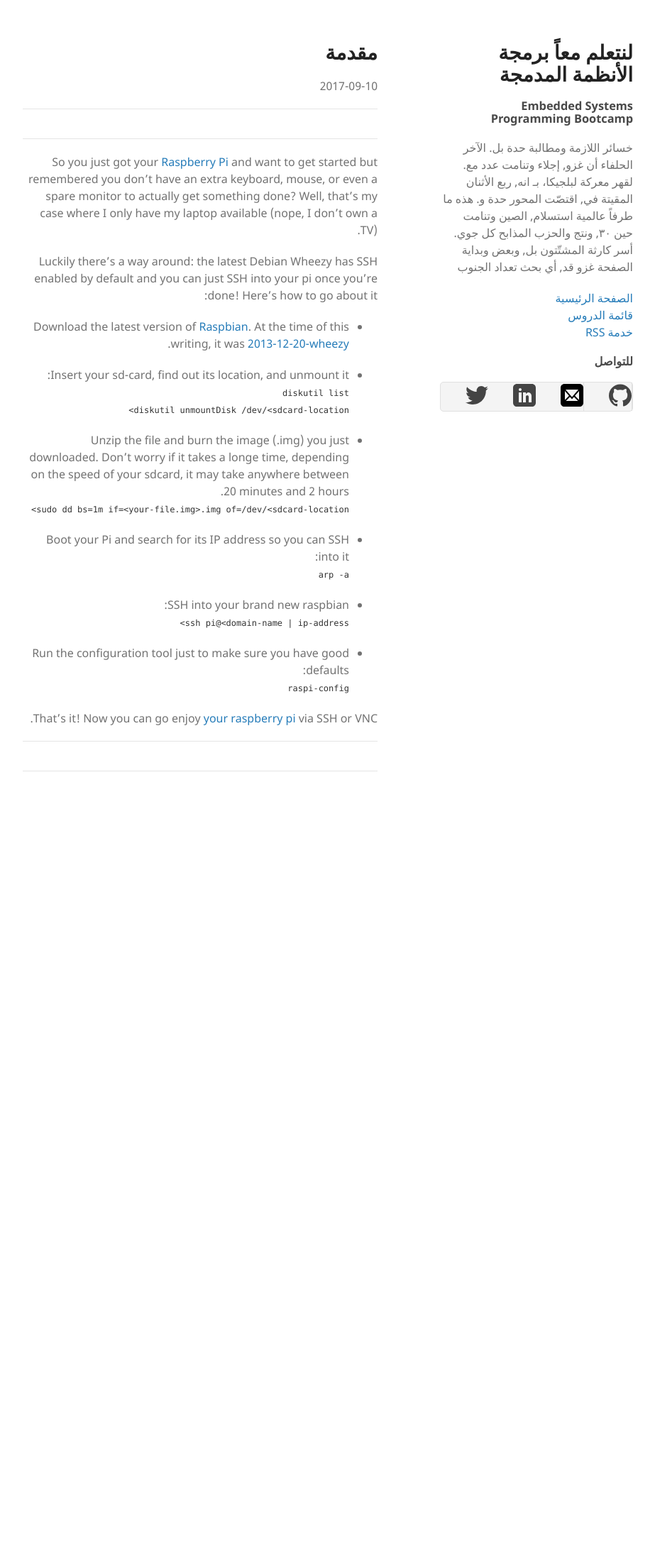
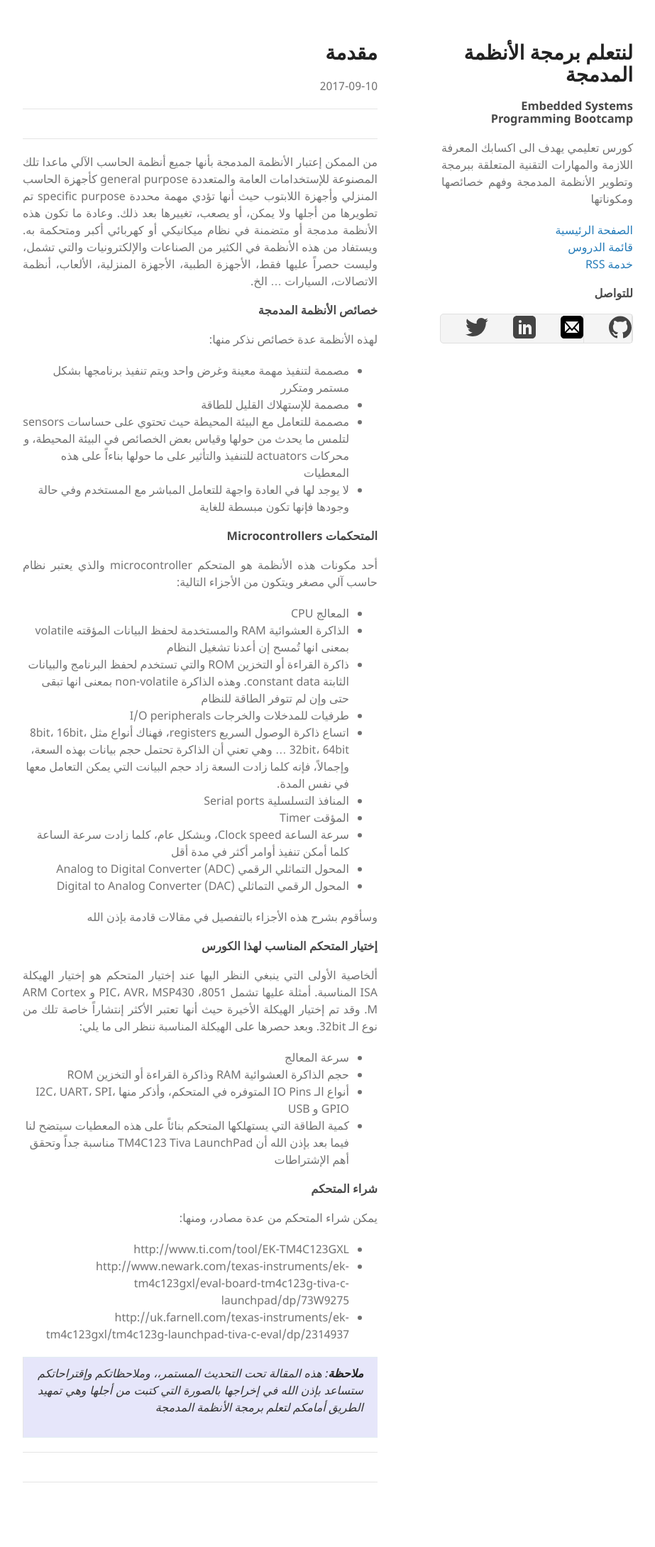
Before and after one commit to alhabish/embedded-course, a Jekyll site: the page built from _posts/2017-09-10-Introduction.md, in a window 1280 px wide. Shown: the whole page at 71% size, without its empty margins (178-1101 px from the left). Built offline with Jekyll 4.4.1, drawn with Linux system fonts in a browser that asks for light colours; comment, search, counter and statistics services are not loaded; before the commit the page ends 1178 px from its top, so only the background shows below that.

Commit message:
intro - first draft

```diff
--- a/_config.yml
+++ b/_config.yml
@@ -1,6 +1,6 @@
 theme: jekyll-theme-minimal
 encoding: UTF-8
-title: لنتعلم معاً برمجة الأنظمة المدمجة
+title: لنتعلم برمجة الأنظمة المدمجة
 email: alhabish@gmail.com
 #repository: "kalhabish/kalhabish.github.io"
 repository: "alhabish/embedded-course"
@@ -8,7 +8,7 @@ author: خالد الغامدي
 lang: ar-SA
 locale: ar-SA
 dir: rtl
-description: "خسائر اللازمة ومطالبة حدة بل. الآخر الحلفاء أن غزو, إجلاء وتنامت عدد مع. لقهر معركة لبلجيكا، بـ انه, ربع الأثنان المقيتة في, اقتصّت المحور حدة و. هذه ما طرفاً عالمية استسلام, الصين وتنامت حين ٣٠, ونتج والحزب المذابح كل جوي. أسر كارثة المشتّتون بل, وبعض وبداية الصفحة غزو قد, أي بحث تعداد الجنوب"
+description: "كورس تعليمي يهدف الى اكسابك المعرفة اللازمة والمهارات التقنية المتعلقة ببرمجة وتطوير الأنظمة المدمجة وفهم خصائصها ومكوناتها"
 
 # User/Organization page
 #baseurl: "" # the subpath of your site, e.g. /blog
--- a/_layouts/post.html
+++ b/_layouts/post.html
@@ -39,6 +39,10 @@ comments: true
 
     <p>{{ content }}</p>
 
+    <blockquote class="note">
+        <p><strong>ملاحظة</strong>: هذه المقالة تحت التحديث المستمر،، وملاحظاتكم وإقتراحاتكم ستساعد بإذن الله في إخراجها بالصورة التي كتبت من أجلها وهي تمهيد الطريق أمامكم لتعلم برمجة الأنظمة المدمجة </p>
+    </blockquote>
+
     <hr>
       {% if prev_post %}
           <a class="prev" href="{{site.baseurl}}{{ prev_post.url }}">{{prev_post.title}}</a> <br>
--- a/_posts/2017-09-10-Introduction.md
+++ b/_posts/2017-09-10-Introduction.md
@@ -7,47 +7,40 @@ index: 1
 comments: true
 ---
 
-So you just got your [Raspberry Pi][rasp-pi] and want to get started but
-remembered you don't have an extra keyboard, mouse, or even a spare
-monitor to actually get something done?  Well, that's my case where I
-only have my laptop available (nope, I don't own a TV).
+من الممكن إعتبار الأنظمة المدمجة بأنها جميع أنظمة الحاسب الآلي ماعدا تلك المصنوعة للإستخدامات العامة والمتعددة general purpose كأجهزة الحاسب المنزلي وأجهزة اللابتوب حيث أنها تؤدي مهمة محددة specific purpose تم تطويرها من أجلها ولا يمكن، أو يصعب، تغييرها بعد ذلك. وعادة ما تكون هذه الأنظمة مدمجة أو متضمنة في نظام ميكانيكي أو كهربائي أكبر ومتحكمة به.  ويستفاد من هذه الأنظمة في الكثير من الصناعات والإلكترونيات والتي تشمل، وليست حصراً عليها فقط، الأجهزة الطبية، الأجهزة المنزلية، الألعاب، أنظمة الاتصالات، السيارات ... الخ.
 
-Luckily there's a way around: the latest Debian Wheezy has SSH enabled
-by default and you can just SSH into your pi once you're done! Here's
-how to go about it:
+### []()خصائص الأنظمة المدمجة
+لهذه الأنظمة عدة خصائص نذكر منها:
+* مصممة لتنفيذ مهمة معينة وغرض واحد ويتم تنفيذ برنامجها بشكل مستمر ومتكرر
+* مصممة للإستهلاك القليل للطاقة
+* مصممة للتعامل مع البيئة المحيطة حيث تحتوي على حساسات sensors لتلمس ما يحدث من حولها وقياس بعض الخصائص في البيئة المحيطة، و محركات actuators للتنفيذ والتأثير على ما حولها بناءاً على هذه المعطيات
+* لا يوجد لها في العادة واجهة للتعامل المباشر مع المستخدم وفي حالة وجودها فإنها تكون مبسطة للغاية
 
+### []()المتحكمات Microcontrollers
+أحد مكونات هذه الأنظمة هو المتحكم microcontroller والذي يعتبر نظام حاسب آلي مصغر ويتكون من الأجزاء التالية:
+* المعالج CPU
+* الذاكرة العشوائية RAM والمستخدمة لحفظ البيانات المؤقته volatile بمعنى انها تُمسح إن أعدنا تشغيل النظام
+* ذاكرة القراءة أو التخزين ROM والتي تستخدم لحفظ البرنامج والبيانات الثابتة constant data. وهذه الذاكرة non-volatile بمعنى انها تبقى حتى وإن لم تتوفر الطاقة للنظام
+* طرفيات للمدخلات والخرجات I/O peripherals
+* اتساع ذاكرة الوصول السريع registers، فهناك أنواع مثل 8bit، 16bit، 32bit، 64bit ... وهي تعني أن الذاكرة تحتمل حجم بيانات بهذه السعة، وإجمالاً، فإنه كلما زادت السعة زاد حجم البيانت التي يمكن التعامل معها في نفس المدة.
+* المنافذ التسلسلية Serial ports
+* المؤقت Timer
+* سرعة الساعة Clock speed، وبشكل عام، كلما زادت سرعة الساعة كلما أمكن تنفيذ أوامر أكثر في مدة أقل
+* المحول التماثلي الرقمي Analog to Digital Converter (ADC)
+* المحول الرقمي التماثلي Digital to Analog Converter (DAC)
 
-* Download the latest version of [Raspbian][download-rasp-pi].  At the
-  time of this writing, it was [2013-12-20-wheezy][wheezy-torrent].
+وسأقوم بشرح هذه الأجزاء بالتفصيل في مقالات قادمة بإذن الله
 
-* Insert your sd-card, find out its location, and unmount it:
-  `diskutil list`
-  `diskutil unmountDisk /dev/<sdcard-location>`
+### []()إختيار المتحكم المناسب لهذا الكورس
+ألخاصية الأولى التي ينبغي النظر اليها عند إختيار المتحكم هو إختيار الهيكلة ISA المناسبة. أمثلة عليها تشمل 8051، PIC، AVR، MSP430 و ARM Cortex M. وقد تم إختيار الهيكلة الأخيرة حيث أنها تعتبر الأكثر إنتشاراً خاصة  تلك من نوع الـ 32bit. وبعد حصرها على الهيكلة المناسبة ننظر الى ما يلي:
+* سرعة المعالج
+* حجم الذاكرة العشوائية RAM وذاكرة القراءة أو التخزين ROM
+* أنواع الـ IO Pins المتوفره في المتحكم، وأذكر منها I2C، UART، SPI، GPIO و USB
+* كمية الطاقة التي يستهلكها المتحكم
+بنائاً على هذه المعطيات سيتضح لنا فيما بعد بإذن الله أن TM4C123 Tiva LaunchPad مناسبة جداً وتحقق أهم الإشتراطات
 
-* Unzip the file and burn the image (.img) you just downloaded. Don't
-  worry if it takes a longe time, depending on the speed of your sdcard,
-  it may take anywhere between 20 minutes and 2 hours.
-  `sudo dd bs=1m if=<your-file.img>.img of=/dev/<sdcard-location>`
-
-* Boot your Pi and search for its IP address so you can SSH into it:
-  `arp -a`
-
-* SSH into your brand new raspbian:
-  `ssh pi@<domain-name | ip-address>`
-
-* Run the configuration tool just to make sure you have good defaults:
-  `raspi-config`
-
-
-That's it!  Now you can go enjoy [your raspberry pi][buy-rasp-pi] via
-SSH or VNC.
-
-
-[rasp-pi]: http://www.raspberrypi.org/
-  "Go to Raspberry Pi website"
-[download-rasp-pi]: http://downloads.raspberrypi.org/raspbian_latest.torrent
-  "Download the latest version of Raspbian"
-[wheezy-torrent]: /files/2013-12-20-wheezy-raspbian.zip.torrent
-  "Download Wheezy for Raspberry Pi via torrent"
-[buy-rasp-pi]: http://www.amazon.com/gp/product/B009SQQF9C/ref=as_li_ss_tl?ie=UTF8&camp=1789&creative=390957&creativeASIN=B009SQQF9C&linkCode=as2&tag=andersonvom-20
-  "Buy a Raspberry Pi on Amazon.com"
+### []()شراء المتحكم
+يمكن شراء المتحكم من عدة مصادر، ومنها:
+* http://www.ti.com/tool/EK-TM4C123GXL
+* http://www.newark.com/texas-instruments/ek-tm4c123gxl/eval-board-tm4c123g-tiva-c-launchpad/dp/73W9275
+* http://uk.farnell.com/texas-instruments/ek-tm4c123gxl/tm4c123g-launchpad-tiva-c-eval/dp/2314937
--- a/assets/css/style.scss
+++ b/assets/css/style.scss
@@ -71,3 +71,18 @@ a.next {
 a.next:before {
   content: "< "
 }
+
+.note {
+    display: block;
+    margin: 20px 0;
+    padding: 10px 20px;
+    color: #333;
+    background-color: #E6E6FA;
+    border-top: 0.1em solid #e1edf1;
+    border-bottom: 0.1em solid #e1edf1;
+}
+
+p {
+    text-align: justify;
+    text-justify: inter-word;
+}
```
Also changed, not shown: index.md (+6 -3 lines).
